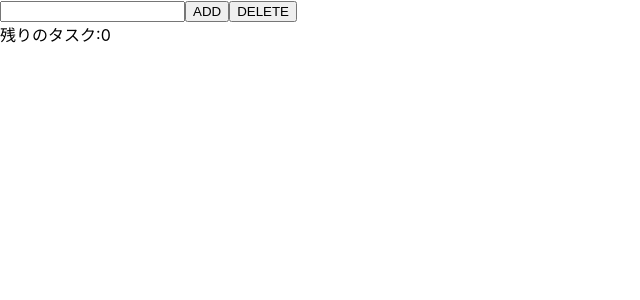
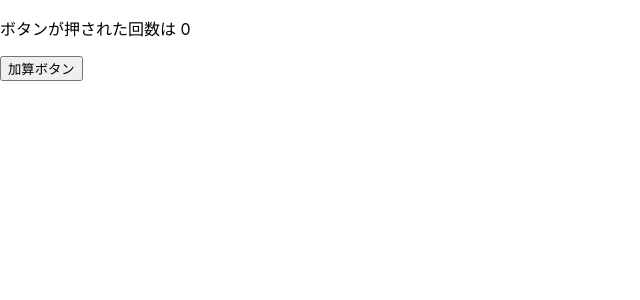
Before and after one commit to ingk-18/react_app, a React (Create React App) app: page / in a window 1280 px wide. Shown: the top 300 px of the page, without its empty margins (0-640 px from the left). Built offline with nearby package versions, Linux system fonts and the light colour scheme.

Commit message:
useState更新

```diff
--- a/src/App.js
+++ b/src/App.js
@@ -1,51 +1,17 @@
-import TodoList from "./TodoList";
-import { useState, useRef } from "react";
-import { v4 as uuidv4 } from "uuid";
+import { useState } from "react";
 
-function App() {
-  //todosが追加ボタンした状態を管理するオブジェクト
-  //useStateオブジェクトの更新を監視するフックス
-  const [todos, setTodos] = useState([]);
+const App = () => {
+  const [count, setCount] = useState(0);
 
-  //useRefを使ってテキストエリアの要素を取得する
-  const todoNameRef = useRef();
-
-  //ボタンが押されたらタスクの追加
-  const handleAddTodo = () => {
-    const name = todoNameRef.current.value;
-    // console.log(todoNameRef.current.value);
-    if (name === "") return;
-    setTodos((prevTodos) => {
-      return [...prevTodos, { id: uuidv4(), name: name, completed: false }];
-    });
-    todoNameRef.current.value = null;
-  };
-
-  // チェックボックスを反転させる関数
-  const toggleTodo = (id) => {
-    const newTodos = [...todos];
-    const todo = newTodos.find((todo) => todo.id === id);
-    todo.completed = !todo.completed;
-    setTodos(newTodos);
-  };
-
-  // 削除ボタンが押された場合チェックされていないものを除いてフィルター関数で新しい配列を作る
-  const handleClear = () => {
-    const newTodos = todos.filter((todo) => !todo.completed);
-    setTodos(newTodos);
+  const increment = () => {
+    setCount(count + 1);
   };
 
   return (
-    <>
-      {/* TodoListコンポーネントを呼び出してプロップスを渡す */}
-      <TodoList todos={todos} toggleTodo={toggleTodo} />
-      <input type="text" ref={todoNameRef} />
-      <button onClick={handleAddTodo}>ADD</button>
-      <button onClick={handleClear}>DELETE</button>
-      {/* filter関数でチェックが付いていないものだけ検知する */}
-      <div>残りのタスク:{todos.filter((todo) => !todo.completed).length}</div>
-    </>
+    <div>
+      <p>ボタンが押された回数は {count}</p>
+      <button onClick={increment}>加算ボタン</button>
+    </div>
   );
-}
-
+};
 export default App;
```
